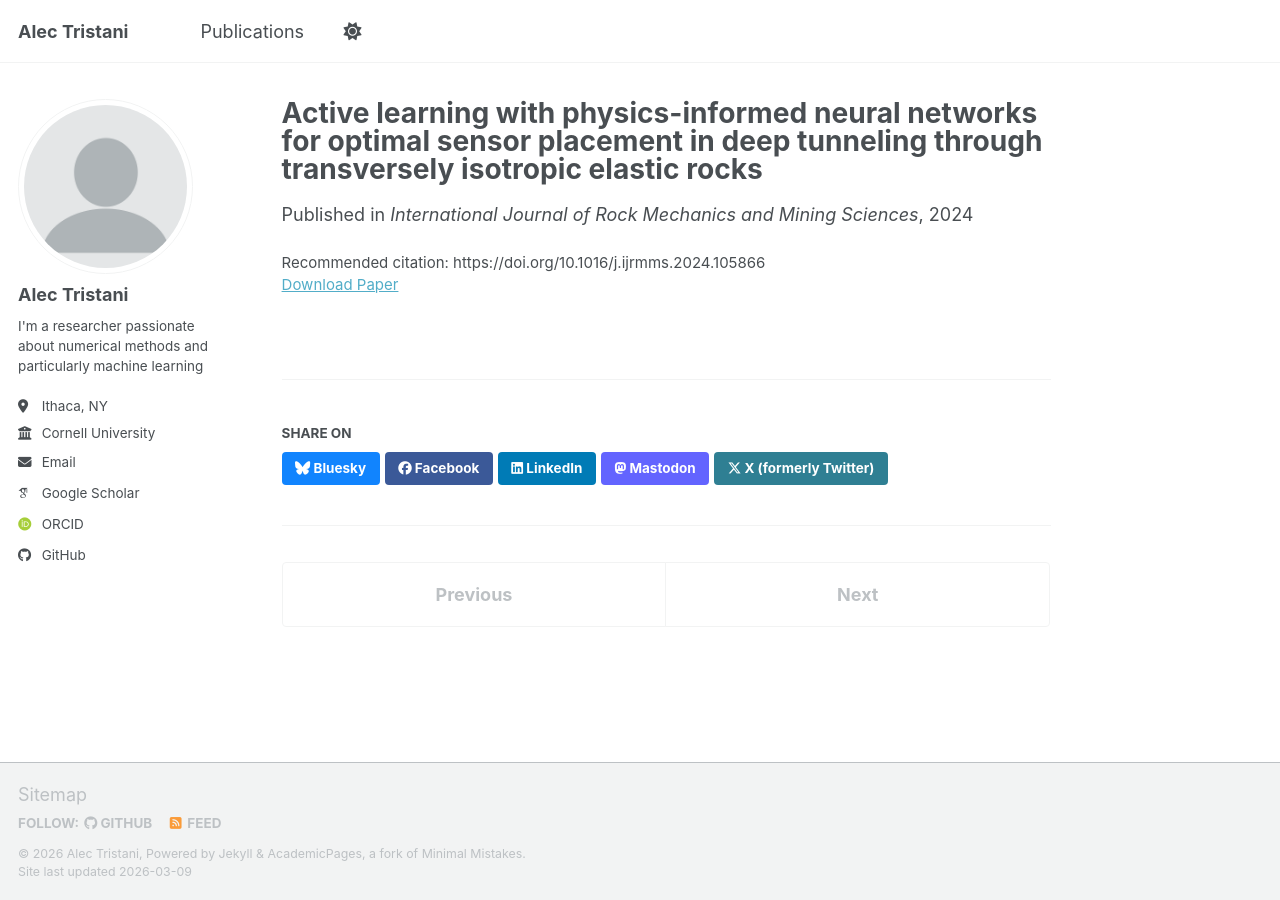
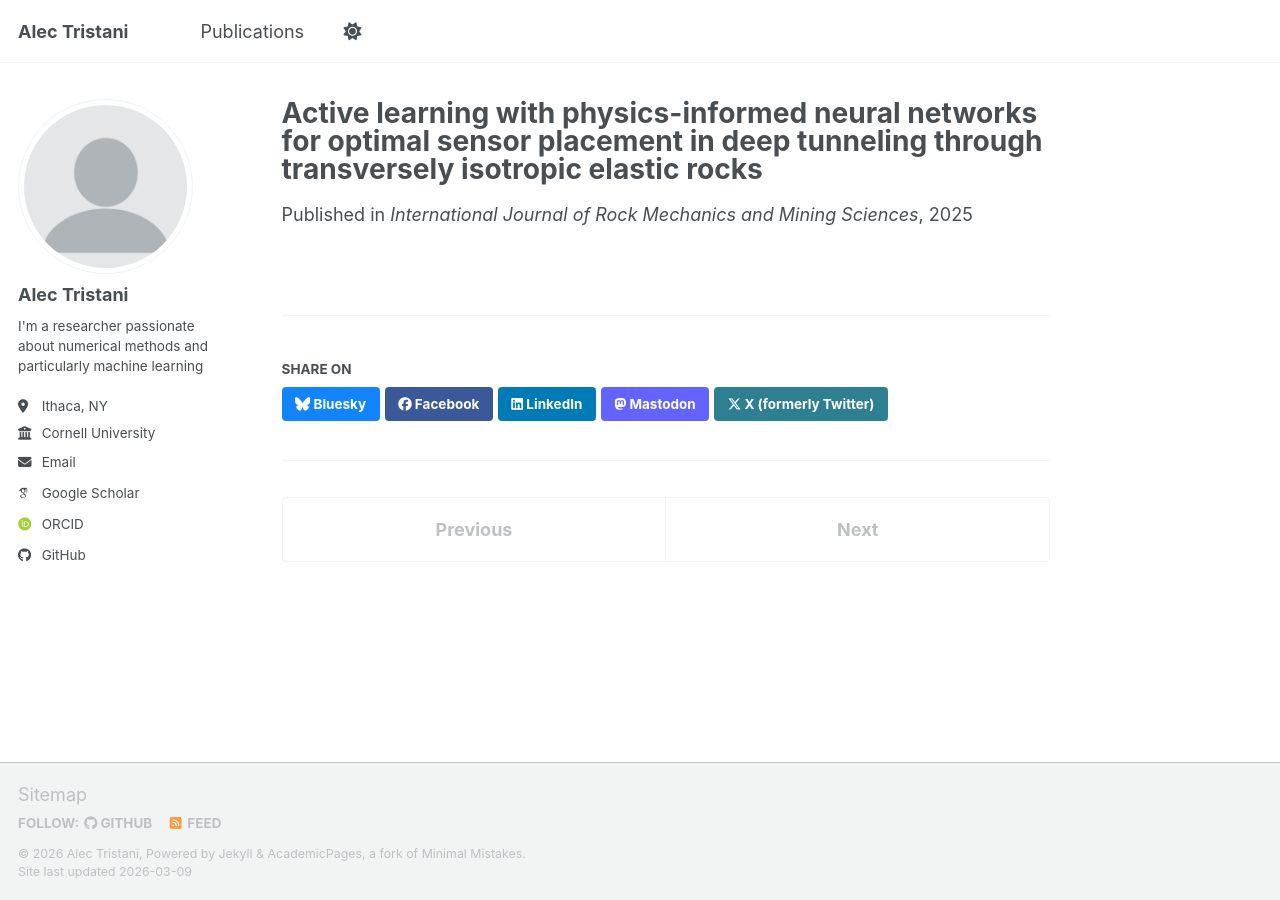
Before and after one commit to Alec-YT/Alec-YT.github.io, a Jekyll site: the page built from _publications/2025-11-Active-Learning-number-1.md, in a window 1280 px wide. Built offline with Jekyll 4.4.1, drawn with Linux system fonts in a browser that asks for light colours; some web fonts are replaced; a script bundle is joined from its source files by our own code; library files that are not in the unit come from our copies.

Commit message:
Update 2025-11-Active-Learning-number-1.md

```diff
--- a/_publications/2025-11-Active-Learning-number-1.md
+++ b/_publications/2025-11-Active-Learning-number-1.md
@@ -6,7 +6,7 @@
 header:
   teaser: "publications/u_var_current_next_step_2_extensometer_mode.png"
 excerpt: 'We train a physics-informed neural network using active learning to query the most informative sensors while excavating a tunnel in a transversely isotropic ground. The methodology shows an excellent performance and is robust to small to moderate amounts of noise in the data. '
-date: 2024-10-15
+date: 2025-12-15
 venue: 'International Journal of Rock Mechanics and Mining Sciences'
 paperurl: 'https://arxiv.org/abs/2511.20574'
 bibtex: |
@@ -17,6 +17,5 @@
     journal={arXiv preprint 2511.20574},
     doi={10.48550/arXiv.2511.20574},
   }
-citation: 'https://doi.org/10.1016/j.ijrmms.2024.105866'
-code: 'https://github.com/Alec-YT/AL-Tunnel'
+codeurl: 'https://github.com/Alec-YT/AL-Tunnel'
 ---
```
